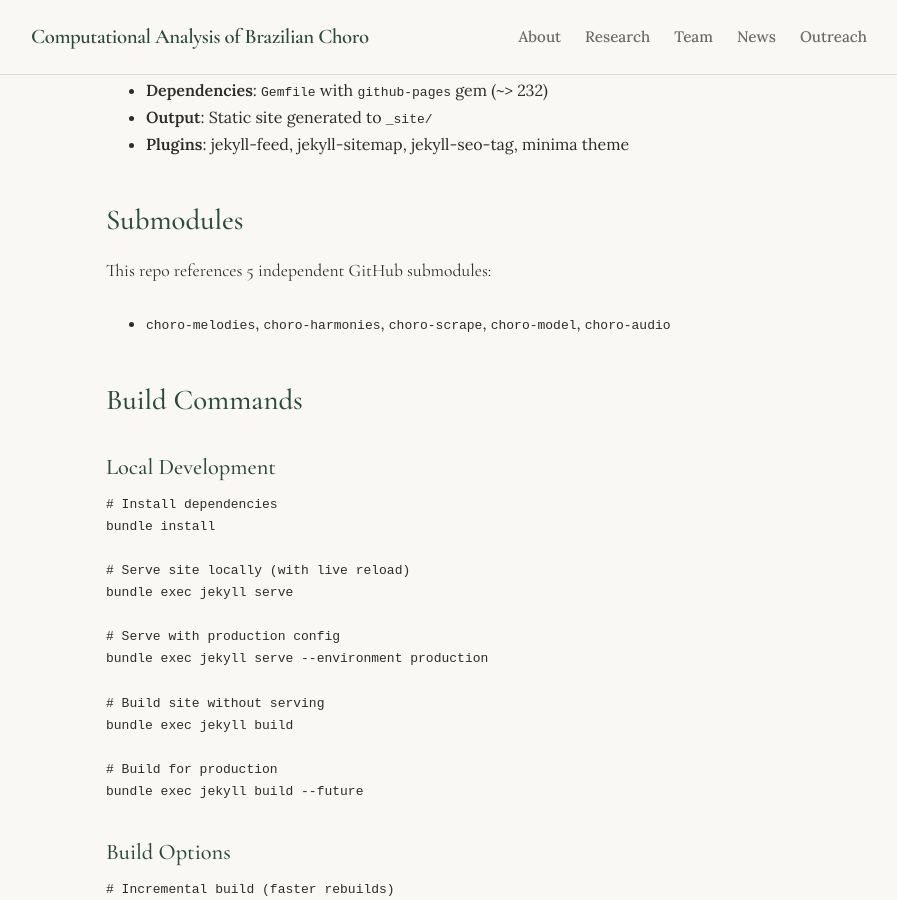
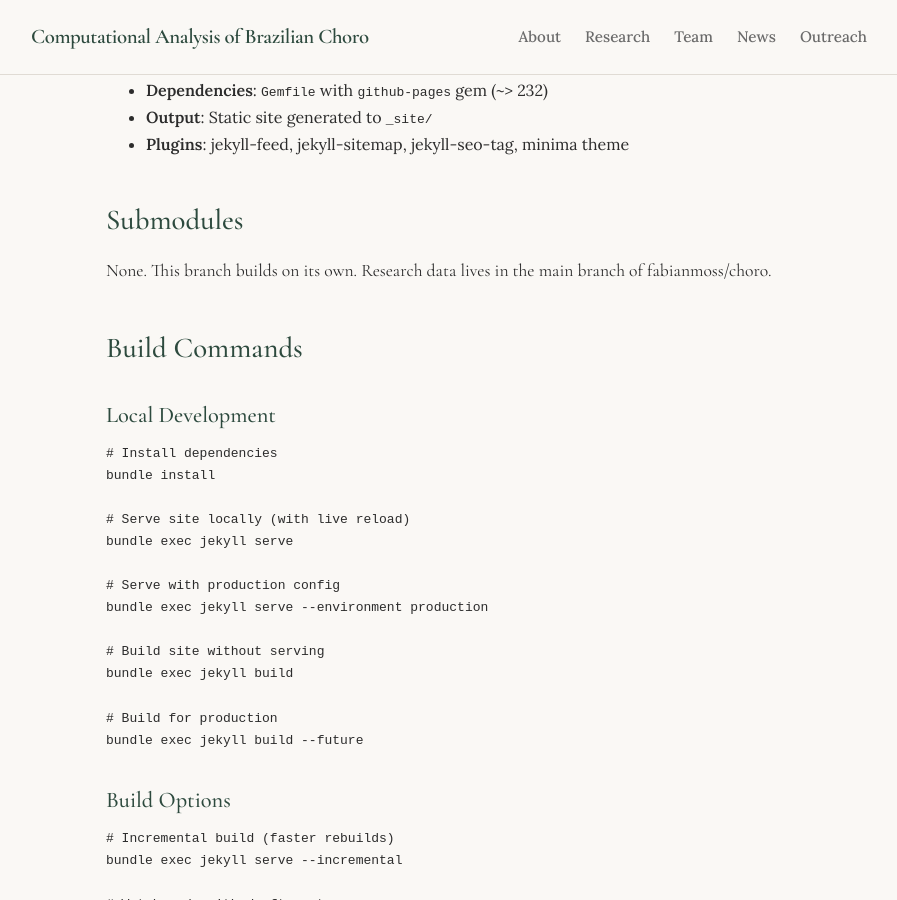
Before and after one commit to fabianmoss/choro, a Jekyll site: the page built from AGENTS.md, in a window 1280 px wide and 900 px high, scrolled down 340 px. Shown: the whole window, without its empty margins (191-1088 px from the left). Built offline with Jekyll 4.4.1, drawn with Linux system fonts in a browser that asks for light colours; our own code applies the rules of GitHub Pages for plain Markdown files.

Commit message:
Remove stale submodule notes; the site has no submodules

```diff
--- a/AGENTS.md
+++ b/AGENTS.md
@@ -11,8 +11,7 @@ This is a **Jekyll website** for the Computational Analysis of Brazilian Choro r
 
 ## Submodules
 
-This repo references 5 independent GitHub submodules:
-- `choro-melodies`, `choro-harmonies`, `choro-scrape`, `choro-model`, `choro-audio`
+None. This branch builds on its own. Research data lives in the main branch of fabianmoss/choro.
 
 ## Build Commands
 
```
Also changed, not shown: README.md, 1 other file.
